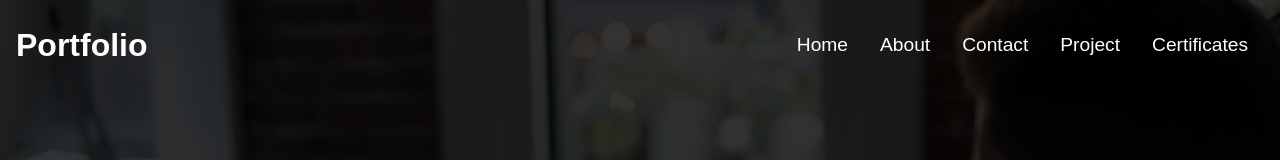
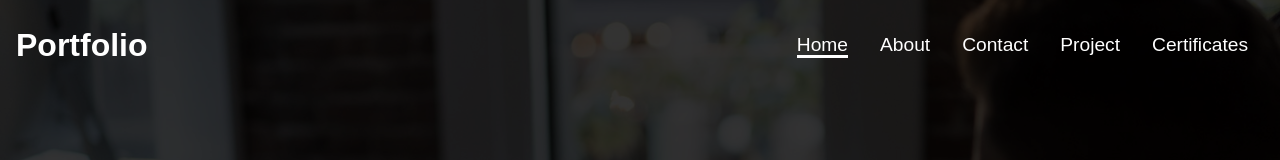
Before and after one commit to keerthiram2612/PortfolioIN_REACT, a React (Create React App) app: page / in a window 1280 px wide. In both pictures the pointer is over the link "Home". Shown: the top 160 px of the page. Built offline with nearby package versions, Linux system fonts and the light colour scheme.

Commit message:
updating the navbar with the hovering effect

```diff
--- a/src/components/Navbar.css
+++ b/src/components/Navbar.css
@@ -25,6 +25,13 @@
 .nav-menu li a{
     font-size: 1.2rem;
     font-weight: 500;
+
+}
+.nav-menu li a:hover{
+    color: white;
+    margin-top: 2px;
+    border-bottom: solid;
+
 }
 .hamburger{
     display: none;
```
